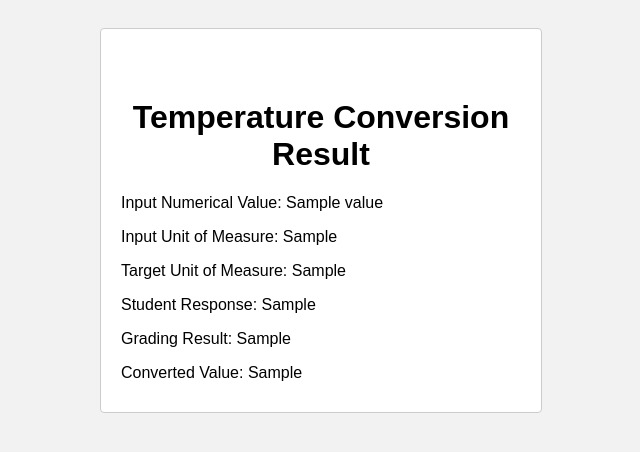
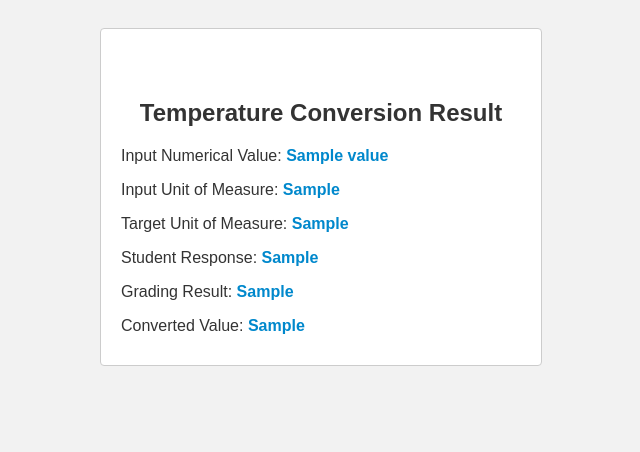
Before and after one commit to nagken/Gcloudtempconverter, a Flask app: template templates/results.html in a window 1280 px wide. Shown: the top 452 px of the page, without its empty margins (319-959 px from the left). Run offline with Flask 2, Linux system fonts and the light colour scheme; the template is opened without the code that fills it: most values are stand-ins (such as "Sample title", 1, 10 or a date in 2020).

Commit message:
Your commit message

```diff
--- a/templates/results.html
+++ b/templates/results.html
@@ -22,18 +22,36 @@
             padding: 20px;
             border: 1px solid #ccc;
             border-radius: 4px;
+            transition: transform 0.3s;
+        }
+        .result-container:hover {
+            transform: scale(1.05);
+        }
+        .result-container p {
+            color: #333;
+        }
+        .result-container .title {
+            font-size: 24px;
+            font-weight: bold;
+            color: #333;
+            text-align: center;
+            margin-bottom: 20px;
+        }
+        .result-container .value {
+            font-weight: bold;
+            color: #0088cc;
         }
     </style>
 </head>
 <body>
     <div class="result-container">
-        <h1>Temperature Conversion Result</h1>
-        <p>Input Numerical Value: {{ value }}</p>
-        <p>Input Unit of Measure: {{ from_unit }}</p>
-        <p>Target Unit of Measure: {{ to_unit }}</p>
-        <p>Student Response: {{ student_response }}</p>
-        <p>Grading Result: {{ grading_result }}</p>
-        <p>Converted Value: {{ converted_value }}</p>
+        <h1 class="title">Temperature Conversion Result</h1>
+        <p>Input Numerical Value: <span class="value">{{ value }}</span></p>
+        <p>Input Unit of Measure: <span class="value">{{ from_unit }}</span></p>
+        <p>Target Unit of Measure: <span class="value">{{ to_unit }}</span></p>
+        <p>Student Response: <span class="value">{{ student_response }}</span></p>
+        <p>Grading Result: <span class="value">{{ grading_result }}</span></p>
+        <p>Converted Value: <span class="value">{{ converted_value }}</span></p>
     </div>
 </body>
 </html>
```
